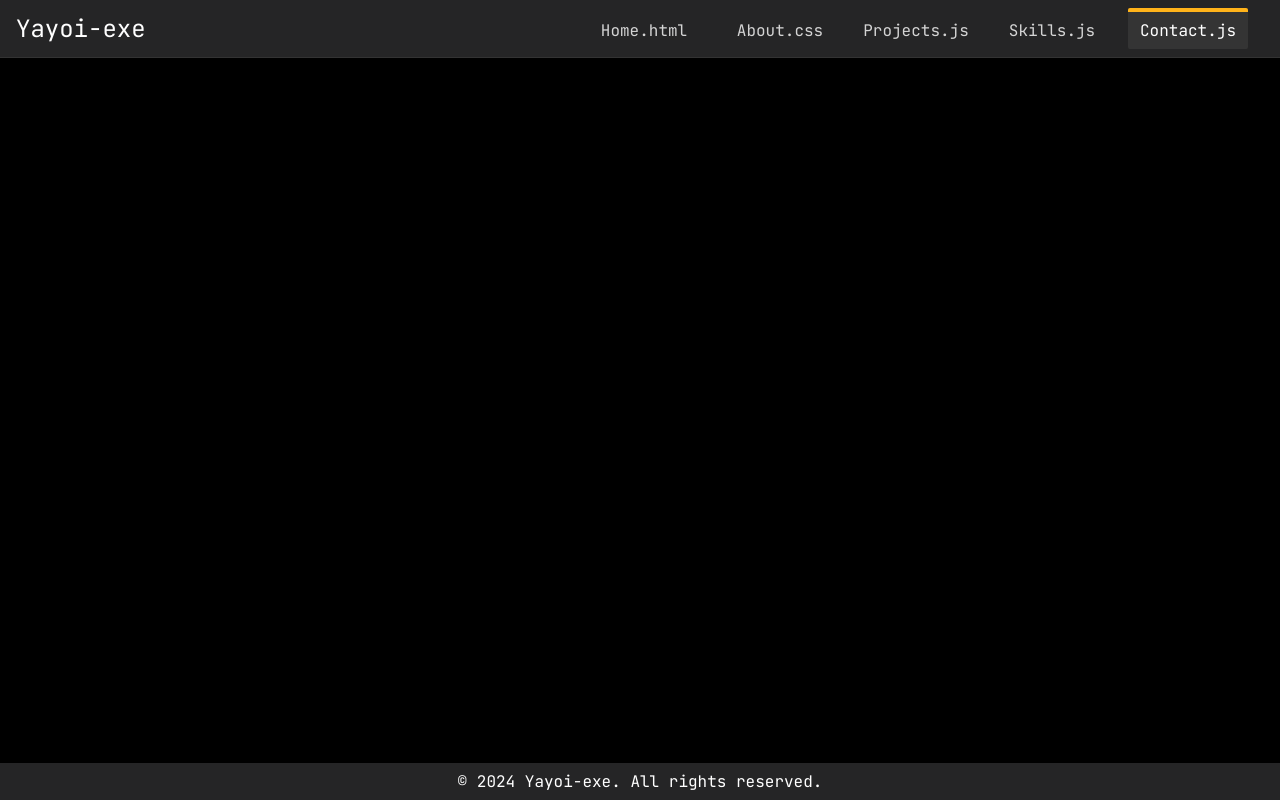
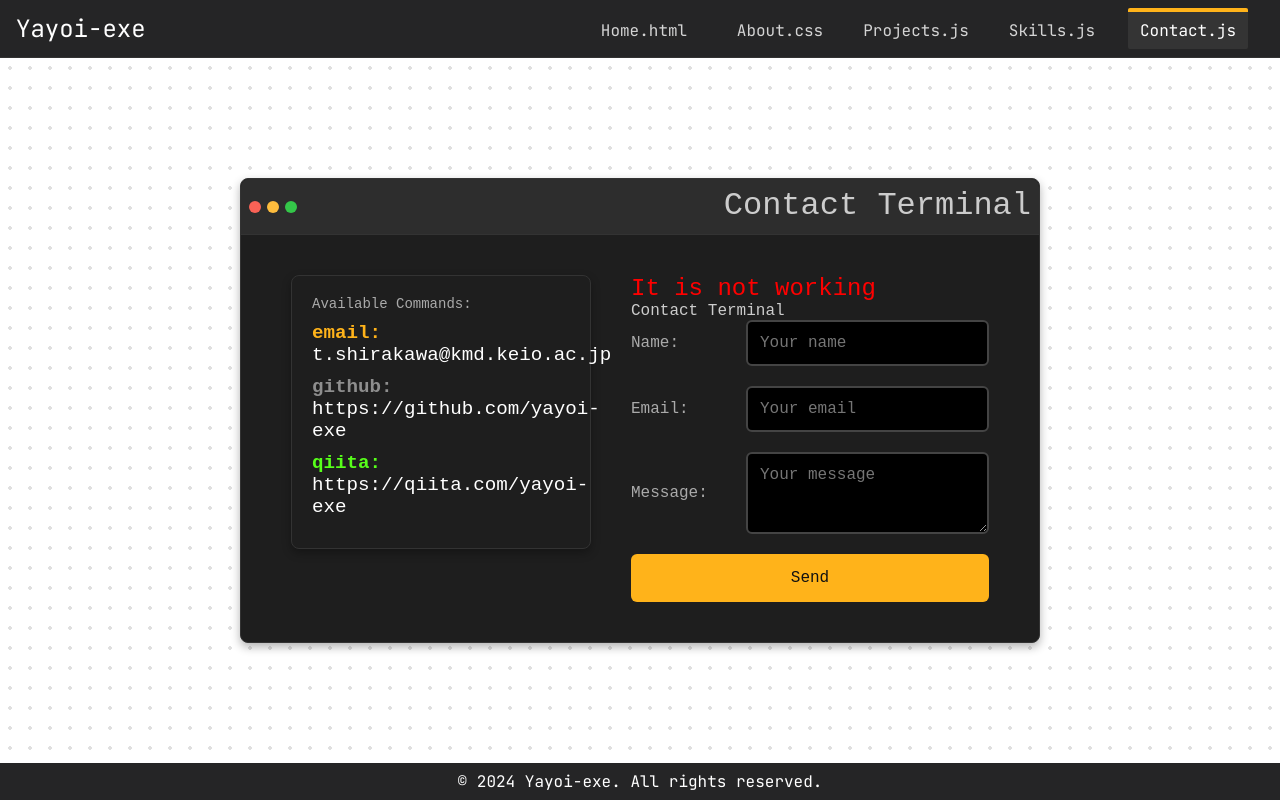
Before and after one commit to yayoi-exe/yayoi-exe-website, a React (Create React App) app in the folder yayoi_exe/: page /contact in a window 1280 px wide. Built offline with nearby package versions, Linux system fonts and the light colour scheme.

Commit message:
add: contact page

```diff
--- a/yayoi_exe/src/App.js
+++ b/yayoi_exe/src/App.js
@@ -5,6 +5,7 @@ import Footer from './components/Footer';
 import Main from "./pages/Main";
 import About from "./pages/About";
 import './app.css';
+import Contact from './pages/Contact';
 
 function App() {
     return (
@@ -15,6 +16,7 @@ function App() {
                     <Routes>
                         <Route path="/" element={<Main />} />
                         <Route path="/about" element={<About />} />
+                        <Route path="/contact" element={<Contact />} />
                     </Routes>
                 </div>
                 <Footer />
--- /dev/null
+++ b/yayoi_exe/src/assets/styles/contact.css
@@ -0,0 +1,88 @@
+.contact-page {
+    background: white;
+    background-image: radial-gradient(#e0e0e0 2px, transparent 2px);
+    background-size: 20px 20px;
+    /* 背景色を黒に設定 */
+    min-height: 100%;
+    /* ページ全体の高さをカバー */
+    display: flex;
+    /* フレックスボックスを使用 */
+    justify-content: center;
+    /* 水平方向に中央揃え */
+    align-items: center;
+    /* 垂直方向に中央揃え */
+    padding: 20px;
+    /* 小さい画面用にパディングを設定 */
+}
+
+.contact-container {
+    display: flex;
+    /* 横並びにする */
+    gap: 40px;
+    /* 左側リンクと右側フォームの間に間隔を設定 */
+    align-items: flex-start;
+    /* 左上を基準に揃える */
+}
+
+.contact-links {
+    display: flex;
+    flex-direction: column;
+    /* リンクを縦並びに配置 */
+    max-width: 300px;
+    /* 最大幅を指定 */
+    font-family: "Fira Code", monospace;
+    color: #FFFFFF;
+    /* 緑色でターミナル風 */
+    background-color: #1e1e1e;
+    padding: 20px;
+    border-radius: 8px;
+    border: 1px solid #333;
+    box-shadow: 0 4px 10px rgba(0, 0, 0, 0.3);
+}
+
+.terminal-command {
+    margin-bottom: 10px;
+    color: #aaa;
+    font-size: 14px;
+}
+
+.link-list {
+    font-size: 120%;
+    list-style-type: none;
+    padding: 0;
+    margin: 0;
+}
+
+.link-list li {
+    margin-bottom: 10px;
+    display: flex;
+    flex-direction: column;
+}
+
+.link-command {
+    font-weight: bold;
+}
+
+.link-command.github {
+    color: #8e8e8e;
+}
+
+.link-command.qiita {
+    color: #57ff1a;
+}
+
+.link-command.email {
+    color: #FFB31A;
+}
+
+
+.link {
+    color: #FFFFFF;
+    text-decoration: none;
+    transition: color 0.3s ease, text-decoration 0.3s ease;
+}
+
+.link:hover {
+    color: #FFFFFF;
+    text-decoration: underline;
+}
--- /dev/null
+++ b/yayoi_exe/src/assets/styles/contactForm.css
@@ -0,0 +1,64 @@
+.contact-form {
+    display: flex;
+    flex-direction: column;
+    gap: 20px;
+    width: 100%;
+    max-width: 600px;
+}
+
+.form-field {
+    display: flex;
+    flex-wrap: wrap;
+    align-items: center;
+}
+
+.form-field label {
+    width: 100px;
+    margin-right: 15px;
+    color: #aaa;
+    font-size: 16px;
+}
+
+.form-field input,
+.form-field textarea {
+    background-color: #000;
+    border: 2px solid #444;
+    color: #FFFFFF;
+    font-family: "Fira Code", monospace;
+    padding: 12px;
+    flex: 1;
+    border-radius: 6px;
+    font-size: 16px;
+}
+
+.form-field input:focus,
+.form-field textarea:focus {
+    border-color: #FFFFFF;
+}
+
+.response-message {
+    color: #00f7ff;
+    font-size: 16px;
+}
+
+.submit-button {
+    background-color: #FFB31A;
+    color: #111;
+    border: none;
+    padding: 15px 25px;
+    font-family: "Fira Code", monospace;
+    font-size: 16px;
+    border-radius: 6px;
+    cursor: pointer;
+    transition: background-color 0.3s ease;
+}
+
+.submit-button:hover {
+    background-color: #FF9500;
+}
+
+.submit-button:disabled {
+    background-color: #444;
+    color: #666;
+    cursor: not-allowed;
+}
--- a/yayoi_exe/src/components/CodeFrameWindow.js
+++ b/yayoi_exe/src/components/CodeFrameWindow.js
@@ -1,5 +1,5 @@
 import React from "react";
-import "../assets/styles/photoFrame.css";
+import "../assets/styles/codeFrameWindow.css";
 
 const CodeFrameWindow = ({ title, children, onClick }) => {
     return (
--- /dev/null
+++ b/yayoi_exe/src/components/ContactForm.js
@@ -0,0 +1,93 @@
+import React, { useState } from "react";
+import "../assets/styles/contactForm.css";
+
+const ContactForm = () => {
+    const [formData, setFormData] = useState({
+        name: "",
+        email: "",
+        message: "",
+    });
+
+    const [responseMessage, setResponseMessage] = useState("");
+    const [isSubmitting, setIsSubmitting] = useState(false);
+
+    const handleChange = (e) => {
+        const { name, value } = e.target;
+        setFormData((prevData) => ({
+            ...prevData,
+            [name]: value,
+        }));
+    };
+
+    const handleSubmit = async (e) => {
+        e.preventDefault();
+        setIsSubmitting(true);
+
+        await new Promise((resolve) => setTimeout(resolve, 1500));
+        setResponseMessage("Message sent successfully!");
+        setIsSubmitting(false);
+        setFormData({ name: "", email: "", message: "" });
+    };
+
+    return (
+        <div className="terminal-container">
+            <div style={{ color: "red", fontSize: "150%" }}>It is not working</div>
+            <div className="terminal-header">
+                <div className="window-buttons">
+                    <span className="red"></span>
+                    <span className="yellow"></span>
+                    <span className="green"></span>
+                </div>
+                <span className="terminal-title">Contact Terminal</span>
+            </div>
+            <div className="terminal-body">
+                <form className="contact-form" onSubmit={handleSubmit}>
+                    <div className="form-field">
+                        <label htmlFor="name">Name:</label>
+                        <input
+                            type="text"
+                            id="name"
+                            name="name"
+                            value={formData.name}
+                            onChange={handleChange}
+                            placeholder="Your name"
+                            required
+                        />
+                    </div>
+                    <div className="form-field">
+                        <label htmlFor="email">Email:</label>
+                        <input
+                            type="email"
+                            id="email"
+                            name="email"
+                            value={formData.email}
+                            onChange={handleChange}
+                            placeholder="Your email"
+                            required
+                        />
+                    </div>
+                    <div className="form-field">
+                        <label htmlFor="message">Message:</label>
+                        <textarea
+                            id="message"
+                            name="message"
+                            value={formData.message}
+                            onChange={handleChange}
+                            placeholder="Your message"
+                            rows="3"
+                            required
+                        />
+                    </div>
+                    {responseMessage && (
+                        <p className="response-message">{responseMessage}</p>
+                    )}
+                    <button type="submit" className="submit-button" disabled={isSubmitting}>
+                        {isSubmitting ? "Sending..." : "Send"}
+                    </button>
+                </form>
+            </div>
+        </div >
+    );
+};
+
+export default ContactForm;
--- /dev/null
+++ b/yayoi_exe/src/pages/Contact.js
@@ -0,0 +1,49 @@
+import React from "react";
+import CodeFrameWindow from "../components/CodeFrameWindow";
+import ContactForm from "../components/ContactForm";
+import "../assets/styles/contact.css";
+
+const Contact = () => {
+    return (
+        <div className="contact-page">
+            <CodeFrameWindow title="Contact Terminal">
+                <div className="contact-container">
+                    <div className="contact-links">
+                        <p className="terminal-command">Available Commands:</p>
+                        <ul className="link-list">
+                            <li>
+                                <span className="link-command email">email:</span>
+                                <span>t.shirakawa@kmd.keio.ac.jp</span>
+                            </li>
+                            <li>
+                                <span className="link-command github">github:</span>
+                                <a
+                                    href="https://github.com/yayoi-exe"
+                                    target="_blank"
+                                    rel="noopener noreferrer"
+                                    className="link"
+                                >
+                                    https://github.com/yayoi-exe
+                                </a>
+                            </li>
+                            <li>
+                                <span className="link-command qiita">qiita:</span>
+                                <a
+                                    href="https://qiita.com/yayoi-exe"
+                                    target="_blank"
+                                    rel="noopener noreferrer"
+                                    className="link"
+                                >
+                                    https://qiita.com/yayoi-exe
+                                </a>
+                            </li>
+                        </ul>
+                    </div>
+                    <ContactForm />
+                </div>
+            </CodeFrameWindow>
+        </div>
+    );
+};
+
+export default Contact;
```
Also changed, not shown: yayoi_exe/src/assets/styles/codeFrameWindow.css (renamed from yayoi_exe/src/assets/styles/photoFrame.css).
